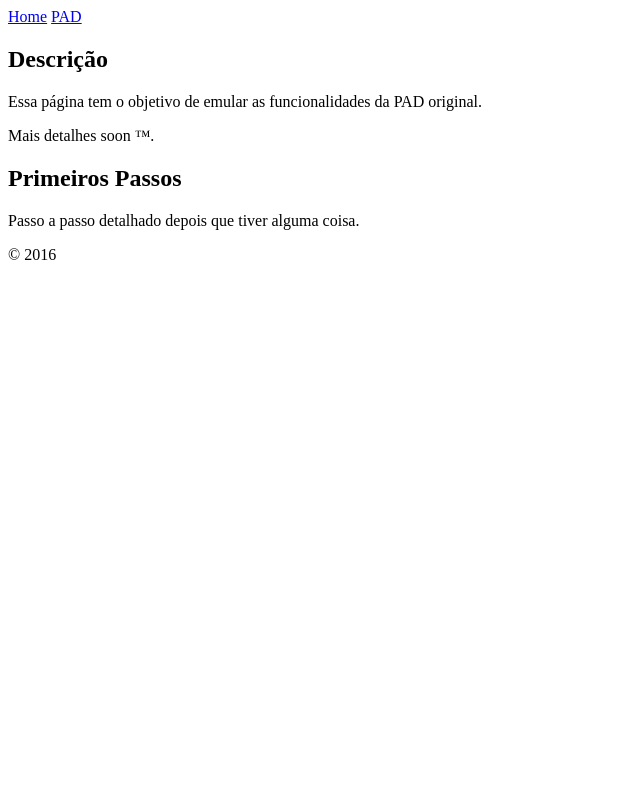
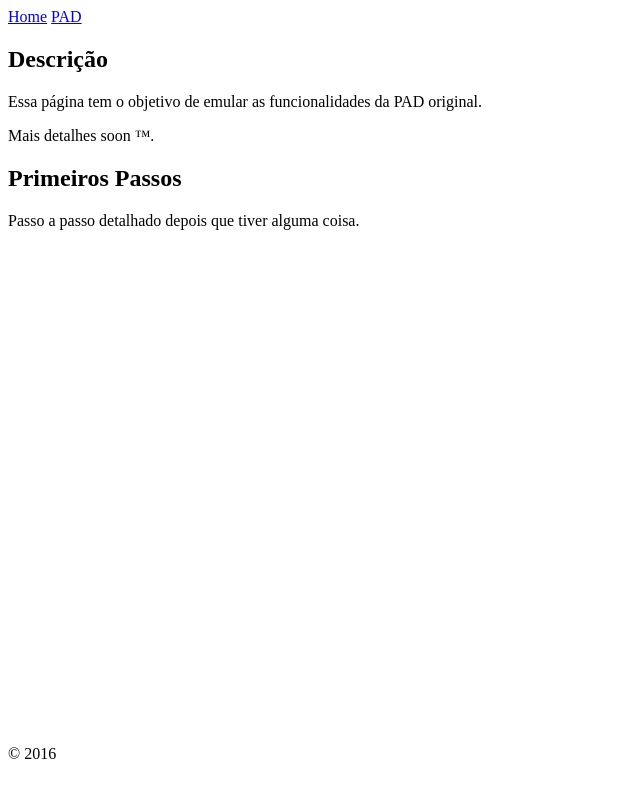
Before and after one commit to 52factorial/pad, a website: page html/pad.html in a window 1280 px wide. Shown: the whole page, without its empty margins (0-640 px from the left). Drawn offline with Linux system fonts and the light colour scheme.

Commit message:
CSS for bottom footer

```diff
--- a/html/pad.html
+++ b/html/pad.html
@@ -1,11 +1,13 @@
 <!DOCTYPE html>
 <html>
     <head>
-        <meta charset="UTF-8">
+        <meta charset="UTF-8"/>
         <title>PAD Home</title>
+        <link href="style.css" rel="stylesheet"/>
     </head>
 
     <body>
+        <div id="wrap">
             <header>
                 <nav>
                     <a href="pad.html">Home</a>
@@ -13,6 +15,7 @@
                 </nav>
             </header>
 
+            <div id="main">
                 <section>
                     <h1>Descrição</h1>
                     <p>Essa página tem o objetivo de emular as funcionalidades da PAD original.</p>
@@ -23,9 +26,12 @@
                     <h1>Primeiros Passos</h1>
                     <p>Passo a passo detalhado depois que tiver alguma coisa.</p>
                 </section>
-
+            </div>
+        </div>
+        <div id="footer">
             <footer>
                 &copy; 2016
             </footer>
-        <body>
+        </div>
+    </body>
 </html>
--- /dev/null
+++ b/html/style.css
@@ -0,0 +1,28 @@
+html, body {
+    height: 100%;
+}
+
+#wrap {
+    min-height: 100%;
+}
+
+#main {
+    overflow:auto;
+    padding-bottom: 5%;
+}  /* must be same height as the footer */
+
+#footer {
+    position: relative;
+    margin-top: -5%; /* negative value of footer height */
+    height: 5%;
+    clear:both;
+}
+
+/*Opera Fix*/
+body:before {
+    content:"";
+    height:100%;
+    float:left;
+    width:0;
+    margin-top:-32767px;/
+}
```
Lines whose indentation alone changed are shown as unchanged.
